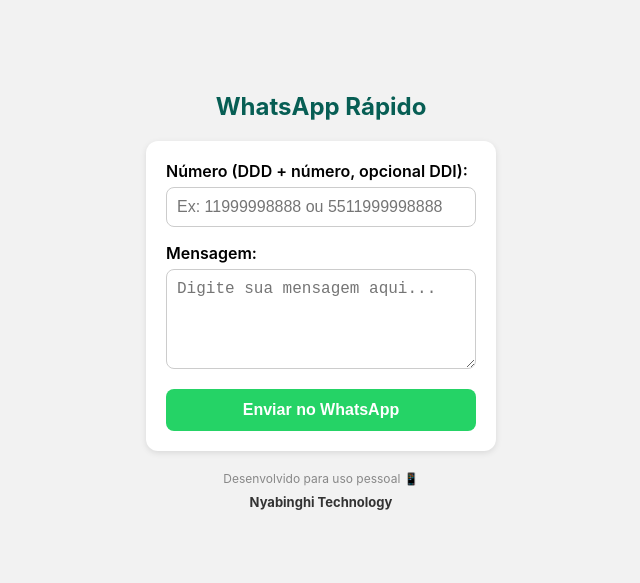
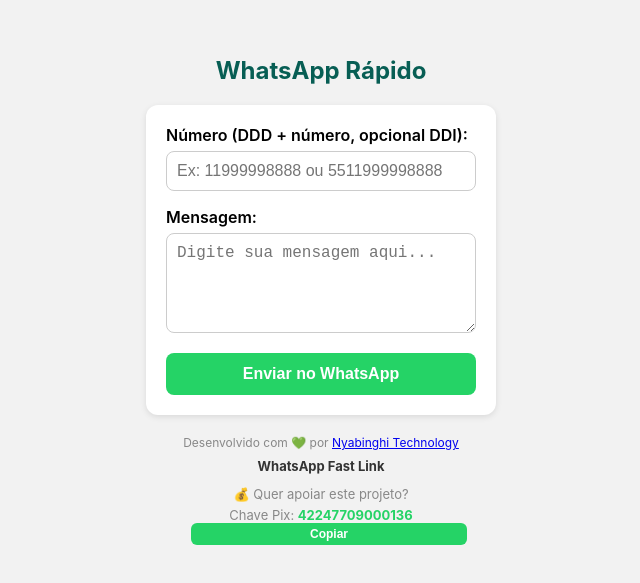
Before and after one commit to Mtb-Iago/whatsapp-fast-link, a plain HTML site: page index.html in a window 1280 px wide. Shown: the part 109-692 px from the top of the page, without its empty margins (319-959 px from the left). Drawn offline with Linux system fonts and the light colour scheme.

Commit message:
Atualizar o index.html

```diff
--- a/index.html
+++ b/index.html
@@ -128,20 +128,37 @@
     <button type="submit">Enviar no WhatsApp</button>
   </form>
 
-  <div class="footer">
-    Desenvolvido para uso pessoal 📱
-    <div class="brand">
-      <a
+   <div class="footer">
+  Desenvolvido com 💚 por <a
         href="https://wa.me/5577988162530?text=Ol%C3%A1%2C%20gostaria%20de%20falar%20sobre%20o%20app%20de%20links%20do%20WhatsApp."
         target="_blank"
         rel="noopener noreferrer"
         >Nyabinghi Technology</a
       >
+  <div class="brand">WhatsApp Fast Link</div>
+  <div style="margin-top: 12px; font-size: 13px;">
+    💰 Quer apoiar este projeto?
+    <div style="margin-top: 5px;">
+      Chave Pix: <strong id="pixKey" style="color: #25d366;">42247709000136</strong>
+      <button onclick="copyPix()" style="margin-left: 8px; padding: 4px 10px; border: none; background-color: #25d366; color: white; border-radius: 6px; font-size: 12px; cursor: pointer;">
+        Copiar
+      </button>
     </div>
+    <div id="copyMsg" style="font-size: 11px; color: #4CAF50; margin-top: 4px; display: none;">Chave Pix copiada! ✅</div>
   </div>
+</div>
 
-  <script>
-    function sendWhatsApp(event) {
+<script>
+  function copyPix() {
+    const pixKey = document.getElementById('pixKey').textContent;
+    navigator.clipboard.writeText(pixKey).then(() => {
+      const msg = document.getElementById('copyMsg');
+      msg.style.display = 'block';
+      setTimeout(() => msg.style.display = 'none', 2000);
+    });
+  }
+
+  function sendWhatsApp(event) {
       event.preventDefault();
       let phone = document.getElementById('phone').value.trim();
       const message = document.getElementById('message').value.trim();
```
